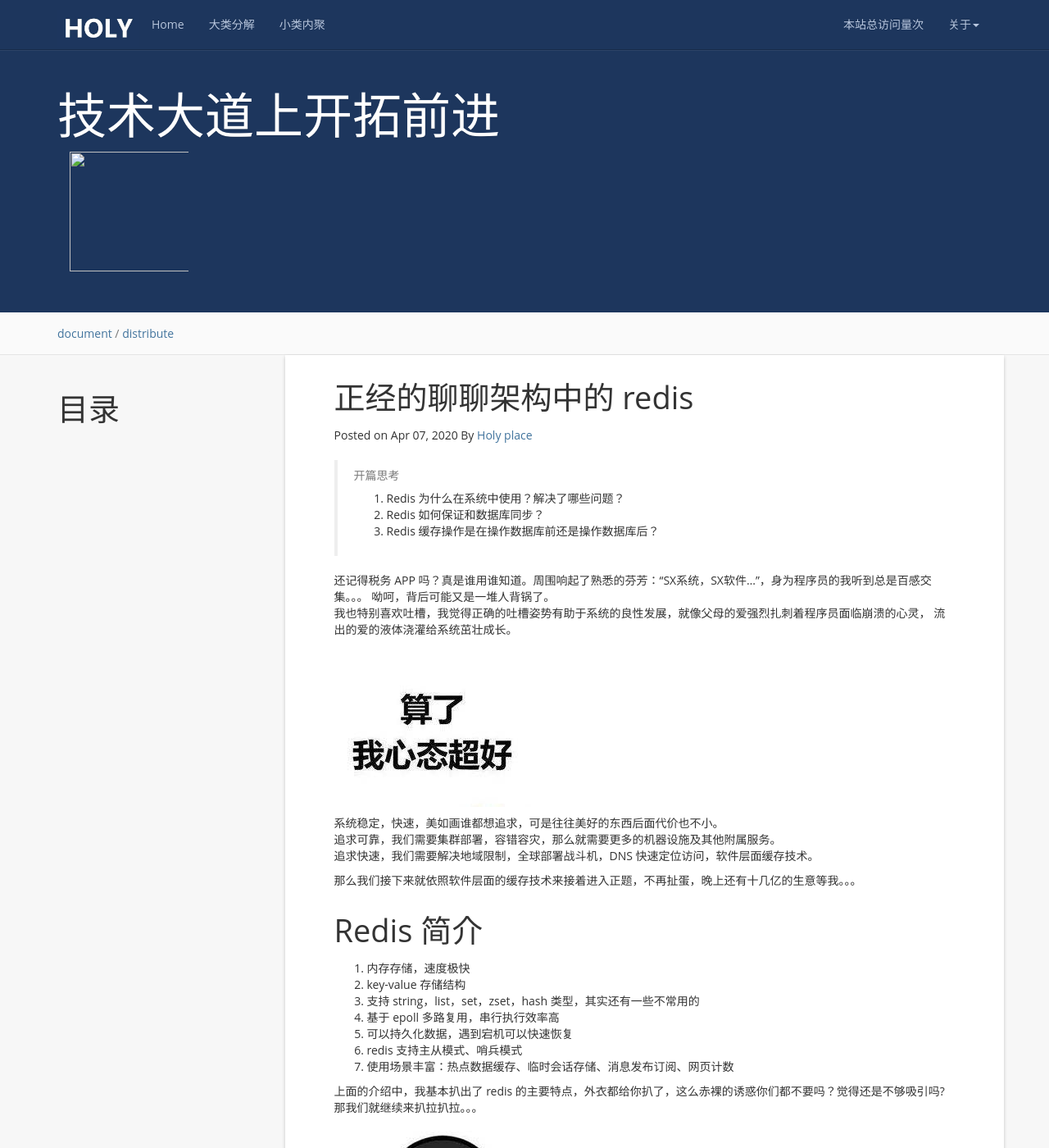
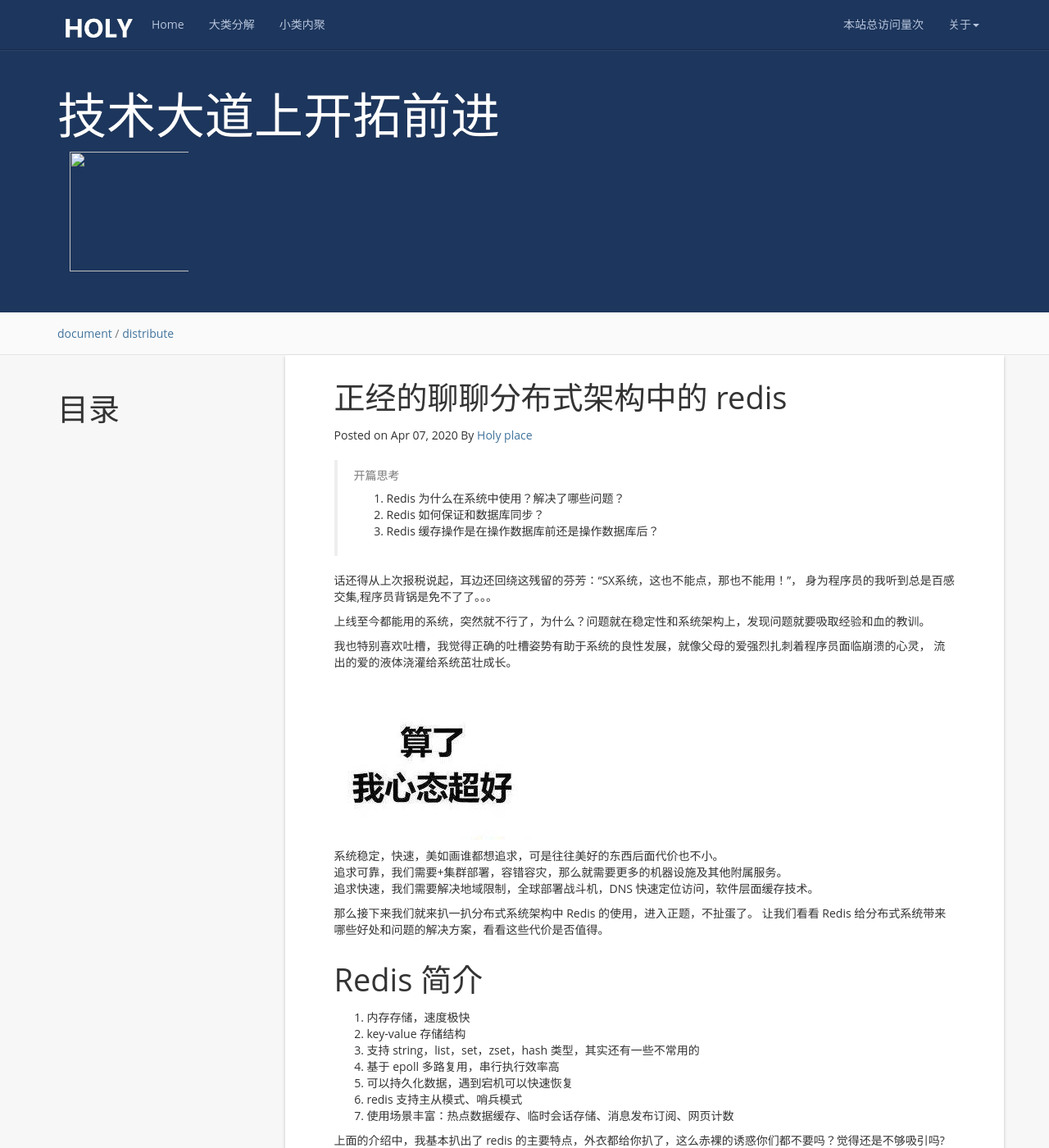
Before and after one commit to TorGor/TorGor.github.io, a Jekyll site: the page built from _posts/2020-4-8-distribute-architecture-redis.md, in a window 1280 px wide and 1400 px high. Shown: the whole window at 82% size. Built offline with Jekyll 4.4.1, drawn with Linux system fonts in a browser that asks for light colours; nearby versions of some CDN libraries; a script that is not in the unit is left out; comment, search, counter and statistics services are not loaded.

Commit message:
feat: redis

```diff
--- a/_posts/2020-4-8-distribute-architecture-redis.md
+++ b/_posts/2020-4-8-distribute-architecture-redis.md
@@ -1,6 +1,6 @@
 ---
 layout: post
-title:  正经的聊聊架构中的 redis
+title:  正经的聊聊分布式架构中的 redis
 date:   2020-4-8 00:00:00 +0800
 categories: document
 tag: distribute
@@ -11,18 +11,22 @@ tag: distribute
 2. Redis 如何保证和数据库同步？
 3. Redis 缓存操作是在操作数据库前还是操作数据库后？
 
-还记得税务 APP 吗？真是谁用谁知道。周围响起了熟悉的芬芳：“SX系统，SX软件...”，身为程序员的我听到总是百感交集。。。
-呦呵，背后可能又是一堆人背锅了。
+话还得从上次报税说起，耳边还回绕这残留的芬芳：“SX系统，这也不能点，那也不能用！”，
+身为程序员的我听到总是百感交集,程序员背锅是免不了了。。。
+
+上线至今都能用的系统，突然就不行了，为什么？问题就在稳定性和系统架构上，发现问题就要吸取经验和血的教训。
+
 我也特别喜欢吐槽，我觉得正确的吐槽姿势有助于系统的良性发展，就像父母的爱强烈扎刺着程序员面临崩溃的心灵，
 流出的爱的液体浇灌给系统茁壮成长。
 
 ![心态](https://torgor.github.io/styles/images/biaoqingbao/xintai-hao.png)
 
 系统稳定，快速，美如画谁都想追求，可是往往美好的东西后面代价也不小。
-追求可靠，我们需要集群部署，容错容灾，那么就需要更多的机器设施及其他附属服务。
+追求可靠，我们需要+集群部署，容错容灾，那么就需要更多的机器设施及其他附属服务。
 追求快速，我们需要解决地域限制，全球部署战斗机，DNS 快速定位访问，软件层面缓存技术。
 
-那么我们接下来就依照软件层面的缓存技术来接着进入正题，不再扯蛋，晚上还有十几亿的生意等我。。。
+那么接下来我们就来扒一扒分布式系统架构中 Redis 的使用，进入正题，不扯蛋了。
+让我们看看 Redis 给分布式系统带来哪些好处和问题的解决方案，看看这些代价是否值得。
 
 # Redis 简介
 
```
Also changed, not shown: _posts/2020-4-9-distribute-use-redis-cluster.md (+1 -1 lines).
